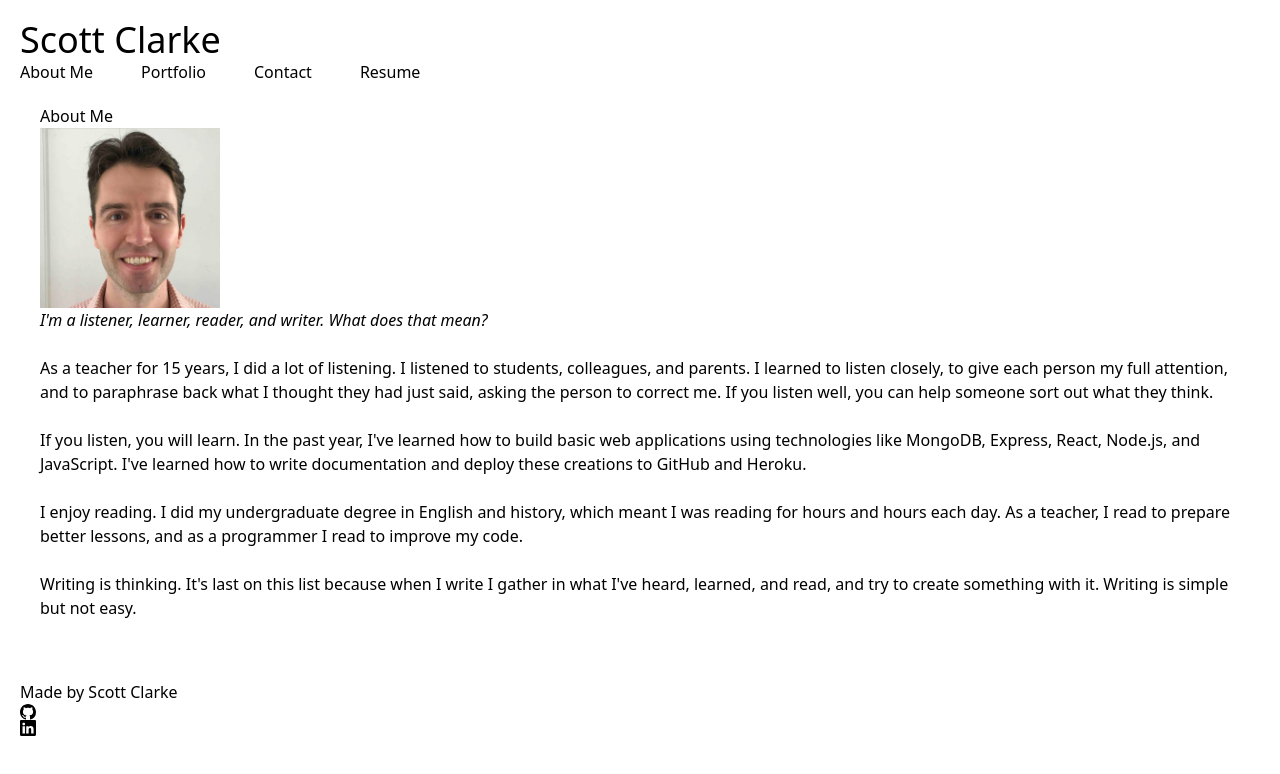
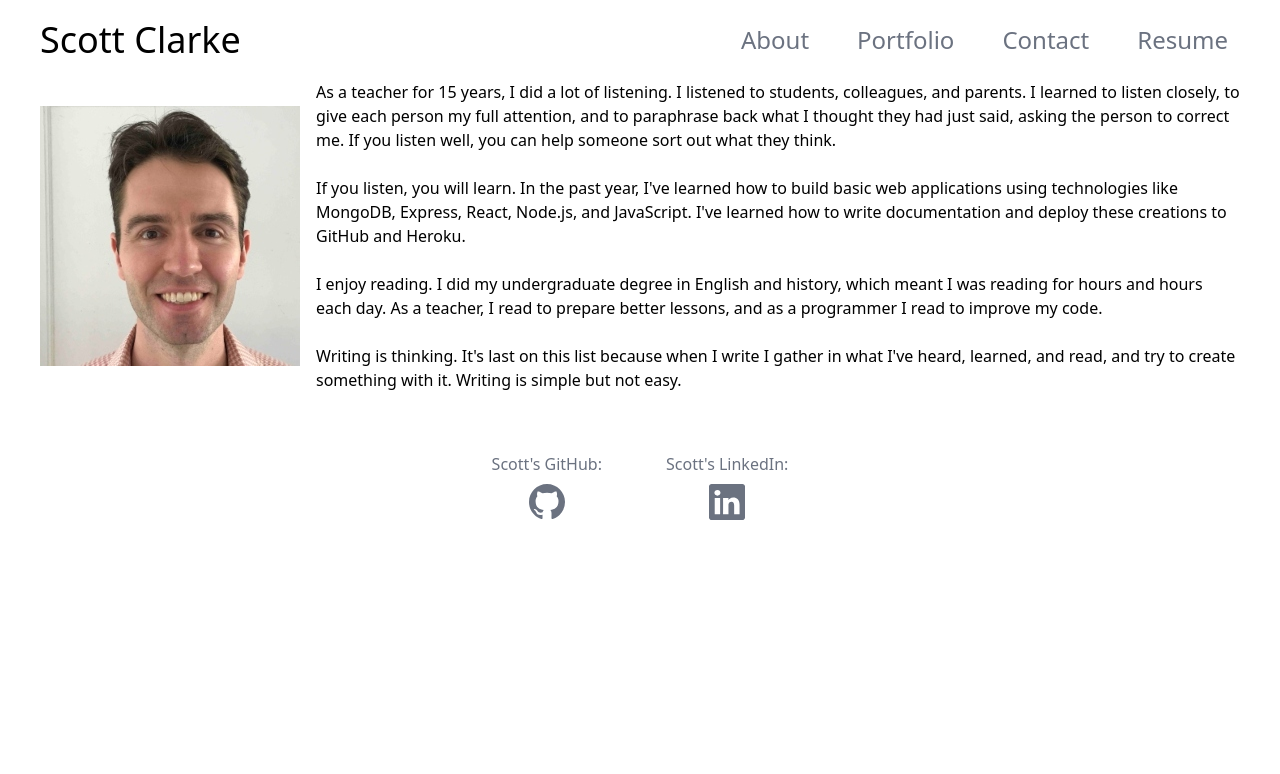
Before and after one commit to Scott-J-Clarke/dev-portfolio, a React (Vite) app: page /contact in a window 1280 px wide. Shown: the top 774 px of the page. Built offline with nearby package versions, Linux system fonts and the light colour scheme.

Commit message:
Added styling to Header and AboutPage.

```diff
--- a/src/components/Footer.jsx
+++ b/src/components/Footer.jsx
@@ -2,23 +2,22 @@ import { BsGithub, BsLinkedin } from 'react-icons/bs';
 
 function Footer() {
     return (
-        <footer className='p-5'>
-            <h2>Made by Scott Clarke</h2>
-            <p>
-                <ul>
-                    <a href='https://github.com/Scott-J-Clarke'>
-                        <li className='logo'>
-                            <BsGithub />
-                        </li>
-                    </a>
+        <footer className='flex flex-row justify-center items-center p-5'>
+            <ul className='flex space-x-16'>
+                <a href='https://github.com/Scott-J-Clarke' className='text-gray-500 hover:text-gray-700'>
+                    Scott's GitHub:
+                    <li className='flex flex-col items-center'>
+                        <BsGithub className='text-4xl mt-2' />
+                    </li>
+                </a>
 
-                    <a href='https://www.linkedin.com/in/scottjcclarke/'>
-                        <li className='logo'>
-                            <BsLinkedin />
-                        </li>
-                    </a>
-                </ul>
-            </p>
+                <a href='https://www.linkedin.com/in/scottjcclarke/' className='text-gray-500 hover:text-gray-700'>
+                    Scott's LinkedIn:
+                    <li className='flex flex-col items-center'>
+                        <BsLinkedin className='text-4xl mt-2' />
+                    </li>
+                </a>
+            </ul>
         </footer>
     );
 }
--- a/src/components/Header.jsx
+++ b/src/components/Header.jsx
@@ -7,39 +7,41 @@ import ContactPage from '../pages/ContactPage';
 import ResumePage from '../pages/ResumePage'
 
 function Header() {
-    const [currentPage, handlePageChange] = useState('About Me'); // Does this set <AboutPage /> as landing spot?
+    const [currentPage, handlePageChange] = useState();
 
     const renderPage = () => {
         switch(currentPage) {
-            case "About Me":
+            case 'About':
                 return <AboutPage />;
-            case "Portfolio":
+            case 'Portfolio':
                 return <PortfolioPage />;
-            case "Contact":
+            case 'Contact':
                 return <ContactPage />;
-            case "Resume":
+            case 'Resume':
                 return <ResumePage />;
+            default:
+                return <AboutPage />;
         }
     };
 
     return (
         <div className='p-5'>
-            <nav className='navbar'>
-                <div className='navbar-brand'>
+            <nav className='flex flex-col items-center md:flex-row md:justify-between'>
+                <div className='navbar-brand mb-4 md:mb-0 md:mr-4'>
                     <a
                         className='navbar-item'
                         rel='noreferrer'
                         target='_blank'
                         href='https://github.com/Scott-J-Clarke?tab=repositories'
                     >
-                        <span className='text-4xl'>Scott Clarke</span>
+                        <span className='text-4xl p-5'>Scott Clarke</span>
                     </a>
                 </div>
-            </nav>
             <Navigation
                 currentPage={currentPage}
                 handlePageChange={handlePageChange}
             />
+            </nav>
             <main>
                 <div>{renderPage(currentPage)}</div>
             </main>
--- a/src/components/Navigation.jsx
+++ b/src/components/Navigation.jsx
@@ -1,19 +1,20 @@
+/* eslint-disable react/prop-types */
 function Navigation(props) {
 
-  const pages = ['About Me', 'Portfolio', 'Contact', 'Resume'];
+  const pages = ['About', 'Portfolio', 'Contact', 'Resume'];
 
   return (
-    <div className='pages'>
-      <ul className='nav nav-pages flex flex-row space-x-12'> {/* Nav links should be spread (not in one central line). */}
+    <div>
+      <ul className='flex flex-col flex-wrap md:flex-row justify-between text-2xl w-full'>
         {pages.map((page) => (
           <li
-            className={`nav-item ${props.currentPage === page ? 'is-active' : ''}`}
+            className={`nav-item ${props.currentPage === page ? 'is-active' : ''} px-4 mr-4`}
             key={page}
             >
               <a
                 href={'#' + page.toLowerCase()}
                 onClick={() => props.handlePageChange(page)}
-                className={`nav-link ${props.currentPage === page ? 'active' : ''}`}
+                className={`nav-link ${props.currentPage === page ? 'active' : ''} text-gray-500 hover:text-gray-700 focus:text-gray-800`}
               >
                 {page}
               </a>
--- a/src/pages/AboutPage.jsx
+++ b/src/pages/AboutPage.jsx
@@ -2,12 +2,18 @@ import profileImage from '../public/scott-photo.jpg';
 
 function About() {
     return (
-        <div className='p-5'>
-            <h1>About Me</h1>
-            <img src={profileImage} style={{ width: '15%' }} alt='profile photo' />
-            <p>
-                <span className="italic">I'm a listener, learner, reader, and writer. What does that mean?</span><br /><br />
-
+        // <div className='md:ml-4'>
+                // <p className='font-semibold mt-6 mb-2'>I'm a listener, learner, reader, and writer.</p><br />
+                // <p className='block italic'>What does that mean?</p><br />
+            // </div>
+        <div className='flex flex-col md:flex-row m-5 items-center'>
+            <img
+                src={profileImage}
+                className='w-50'
+                alt='profile photo'
+            />
+            {/* <div> */}
+                <p className='ml-4'>
                     As a teacher for 15 years, I did a lot of listening. I listened to students, colleagues, and
                     parents. I learned to listen closely, to give each person my full attention, and to paraphrase
                     back what I thought they had just said, asking the person to correct me. If you listen well, you can help
@@ -23,7 +29,8 @@ function About() {
 
                     Writing is thinking. It's last on this list because when I write I gather in what I've heard,
                     learned, and read, and try to create something with it. Writing is simple but not easy.
-            </p>
+                </p>
+            {/* </div> */}
         </div>
     );
 }
--- a/src/pages/ContactPage.jsx
+++ b/src/pages/ContactPage.jsx
@@ -26,6 +26,10 @@ function Contact() {
             setErrorMessage(value ? '' : 'Please enter a username.')
         }
     };
+
+    const handleBlur = (e) => {
+        setErrorMessage(`${e.target.name.charAt(0).toUpperCase() + e.target.name.slice(1)} cannot be blank.`)
+    }
 
     // Stop default behavior of form submission (wants to refresh the page):
     const handleFormSubmit = (e) => {
@@ -77,6 +81,7 @@ function Contact() {
                             value={username}
                             type='text'
                             onChange={handleInputChange}
+                            onBlur={handleBlur}
                             name='username'
                         />
                     </div>
@@ -88,6 +93,7 @@ function Contact() {
                             value={email}
                             type='email'
                             onChange={handleInputChange}
+                            onBlur={handleBlur}
                             name='email'
                         />
                     </div>
@@ -99,6 +105,7 @@ function Contact() {
                             value={message}
                             rows='5'
                             onChange={handleInputChange}
+                            onBlur={handleBlur}
                             name='message'
                         />
                     </div>
--- a/src/pages/PortfolioPage.jsx
+++ b/src/pages/PortfolioPage.jsx
@@ -55,8 +55,6 @@ const projects = [
 function PortfolioPage() {
     return (
         <div>
-            <p className='text-xl'>Portfolio</p>
-            <hr />
             {projects.map(project => (
                 <Project
                     key={project.id}
```
Also changed, not shown: src/public/scott-photo.jpg.
